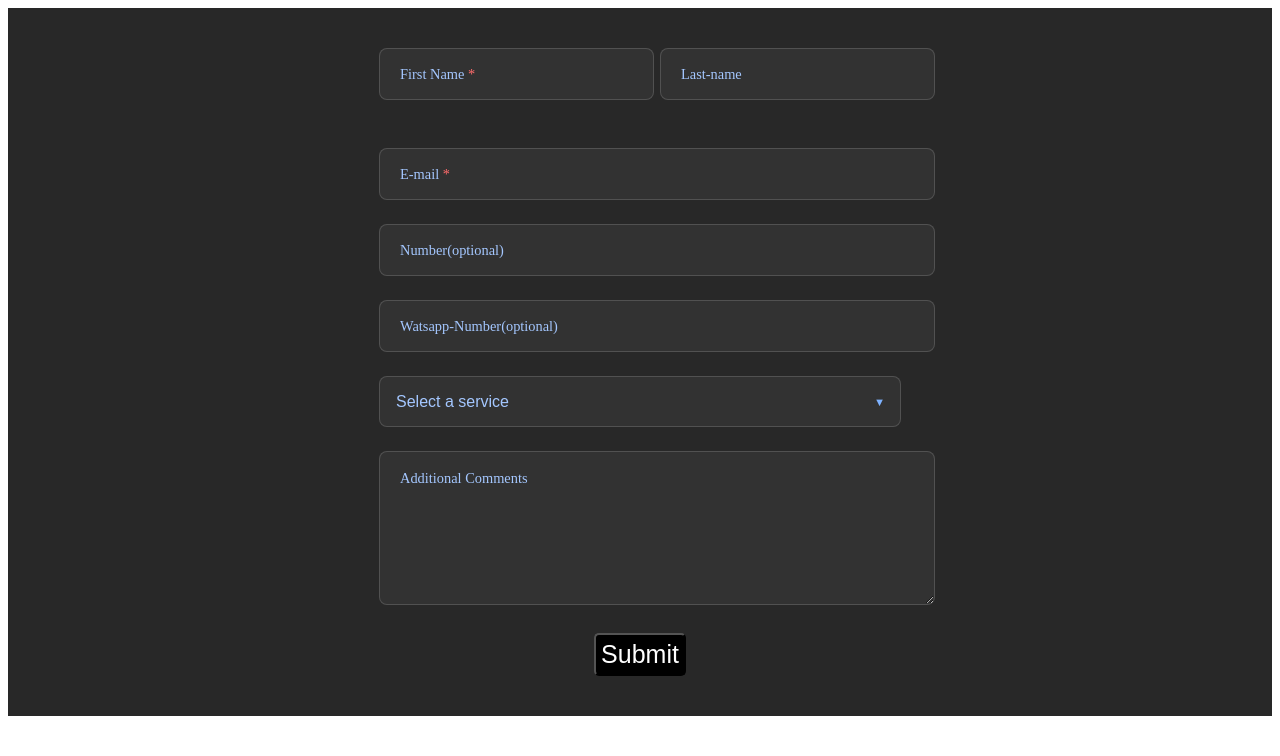
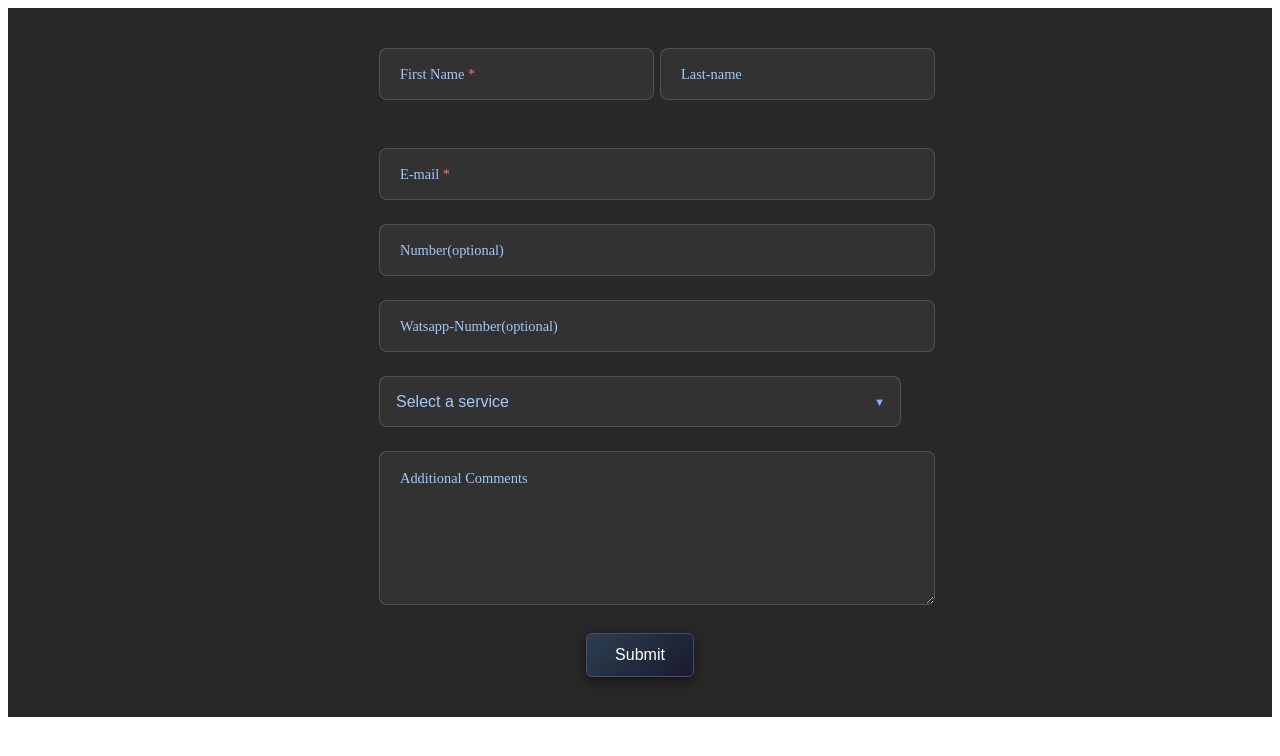
Before and after one commit to GauravJha-Git/Trial_Form, a plain HTML site: page index.html in a window 1280 px wide. Drawn offline with Linux system fonts and the light colour scheme.

Commit message:
form-button

```diff
--- a/form.css
+++ b/form.css
@@ -163,10 +163,60 @@ button:focus-visible {
   to { opacity: 1; transform: translateY(0); }
 }
 
-#form-button{
-    padding: 5px;
-    background-color: black;
-    color: white;
-    font-size: 25px;
-    border-radius: 5px;
+.form-button {
+  position: relative;
+  display: inline-block;
+  padding: 12px 28px;
+  font-size: 16px;
+  font-weight: 500;
+  color: #ffffff;
+  background: linear-gradient(135deg, #2c3e50, #1a1a2e);
+  border: 1px solid #4a4a6a;
+  border-radius: 6px;
+  box-shadow: 0 4px 12px rgba(0, 0, 0, 0.5);
+  cursor: pointer;
+  transition: all 0.3s ease;
+  overflow: hidden;
 }
+
+/* Subtle shine effect */
+.form-button::before {
+  content: '';
+  position: absolute;
+  top: -50%;
+  left: -50%;
+  width: 200%;
+  height: 200%;
+  background: rgba(255, 255, 255, 0.05);
+  transform: rotate(45deg);
+  animation: shine 3s infinite;
+}
+
+.form-button:hover {
+  background: linear-gradient(135deg, #34495e, #242440);
+  transform: translateY(-2px);
+  box-shadow: 0 6px 15px rgba(0, 0, 0, 0.6);
+  border-color: #6c6c9c;
+}
+
+.form-button:active {
+  transform: translateY(1px);
+  box-shadow: 0 2px 5px rgba(0, 0, 0, 0.5);
+}
+
+/* Animations */
+@keyframes shine {
+  0% {
+    left: -100%;
+  }
+  20%, 100% {
+    left: 100%;
+  }
+}
+
+/* Responsive styles */
+@media (max-width: 768px) {
+  .form-button {
+    width: 100%;
+  }
+}
--- a/index.html
+++ b/index.html
@@ -59,7 +59,7 @@
                   <label for="comments">Additional Comments</label>
         </div>
 
-            <button type="submit" id="form-button">Submit</button>
+            <button type="submit" class="form-button" id="form-button">Submit</button>
 
         </form>
 
```
